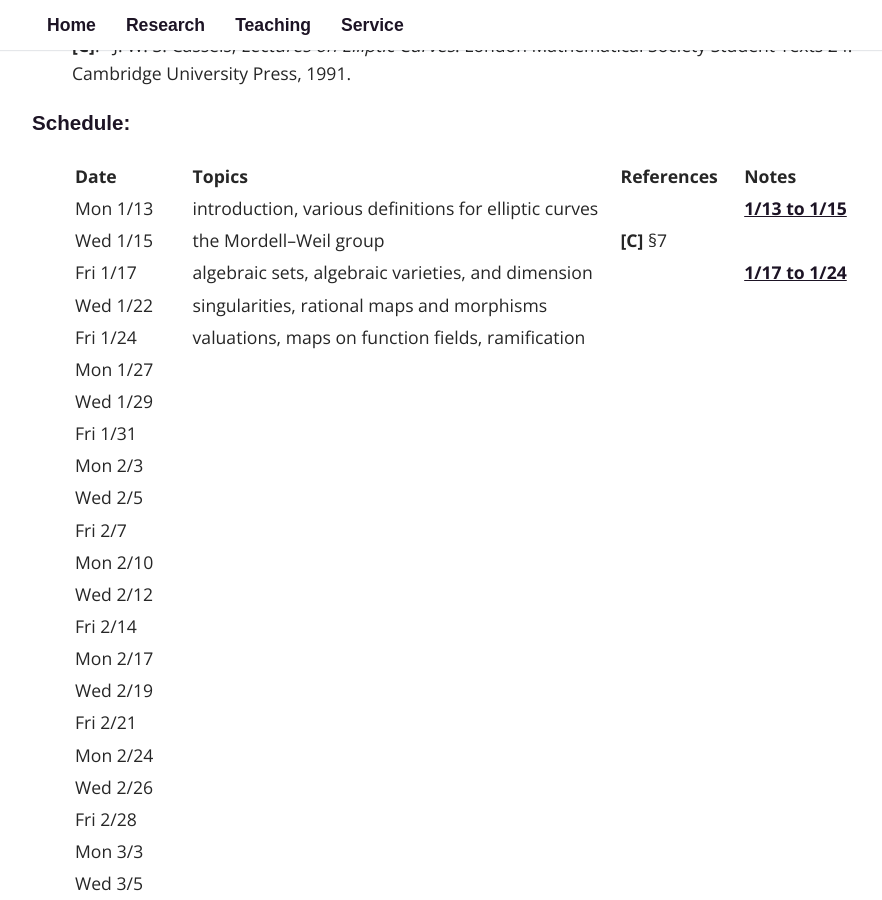
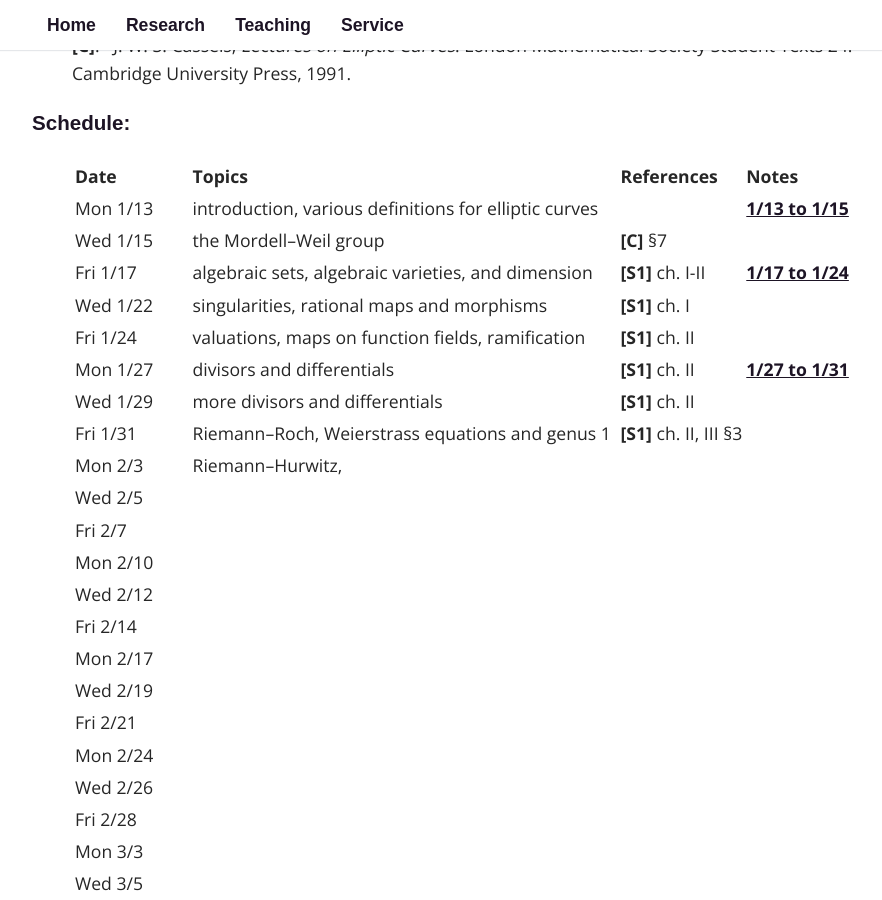
Before and after one commit to fsaia/site, a Jekyll site: the page built from _pages/05_math_525.md, in a window 1280 px wide and 900 px high, scrolled down 620 px. Shown: the whole window, without its empty margins (158-1040 px from the left). Built offline with Jekyll 4.4.1, drawn with Linux system fonts in a browser that asks for light colours; some web fonts are replaced.

Commit message:
Update 05_math_525.md

```diff
--- a/_pages/05_math_525.md
+++ b/_pages/05_math_525.md
@@ -24,13 +24,13 @@ exclude: true
 | :-------| :----------| :------| :------|
 | Mon 1/13 | introduction, various definitions for elliptic curves &nbsp;&nbsp;&nbsp; | | [1/13 to 1/15](https://drive.google.com/open?id=1-97IterNTOaiawgYtENIhHbn1d8LpGmi&usp=drive_fs) |
 | Wed 1/15 | the Mordell--Weil group | **[C]** §7 &nbsp;&nbsp;&nbsp;&nbsp;&nbsp;&nbsp;&nbsp;&nbsp;&nbsp;&nbsp;&nbsp;&nbsp;&nbsp;&nbsp;&nbsp;| |
-| Fri 1/17 | algebraic sets, algebraic varieties, and dimension | | [1/17 to 1/24](https://drive.google.com/open?id=1-Aw-sdwfM3bpWDqQzpOdxRgnRVB4h-CX&usp=drive_fs) |
-| Wed 1/22 | singularities, rational maps and morphisms | | |
-| Fri 1/24 | valuations, maps on function fields, ramification | | |
-| Mon 1/27 | | | |
-| Wed 1/29 | | | |
-| Fri 1/31 | | | |
-| Mon 2/3 | | | |
+| Fri 1/17 | algebraic sets, algebraic varieties, and dimension | **[S1]** ch. I-II | [1/17 to 1/24](https://drive.google.com/open?id=1-Aw-sdwfM3bpWDqQzpOdxRgnRVB4h-CX&usp=drive_fs) |
+| Wed 1/22 | singularities, rational maps and morphisms | **[S1]** ch. I | |
+| Fri 1/24 | valuations, maps on function fields, ramification | **[S1]** ch. II  | |
+| Mon 1/27 | divisors and differentials | **[S1]** ch. II | [1/27 to 1/31](https://drive.google.com/open?id=1-S14EY60S-Qt8Qq9Y4sE8dAMGPHYAYm-&usp=drive_fs)|
+| Wed 1/29 | more divisors and differentials | **[S1]** ch. II | |
+| Fri 1/31 | Riemann--Roch, Weierstrass equations and genus 1 | **[S1]** ch. II, III §3 | |
+| Mon 2/3 | Riemann--Hurwitz, | | |
 | Wed 2/5 | | | |
 | Fri 2/7 | | | |
 | Mon 2/10 | | | |
```
